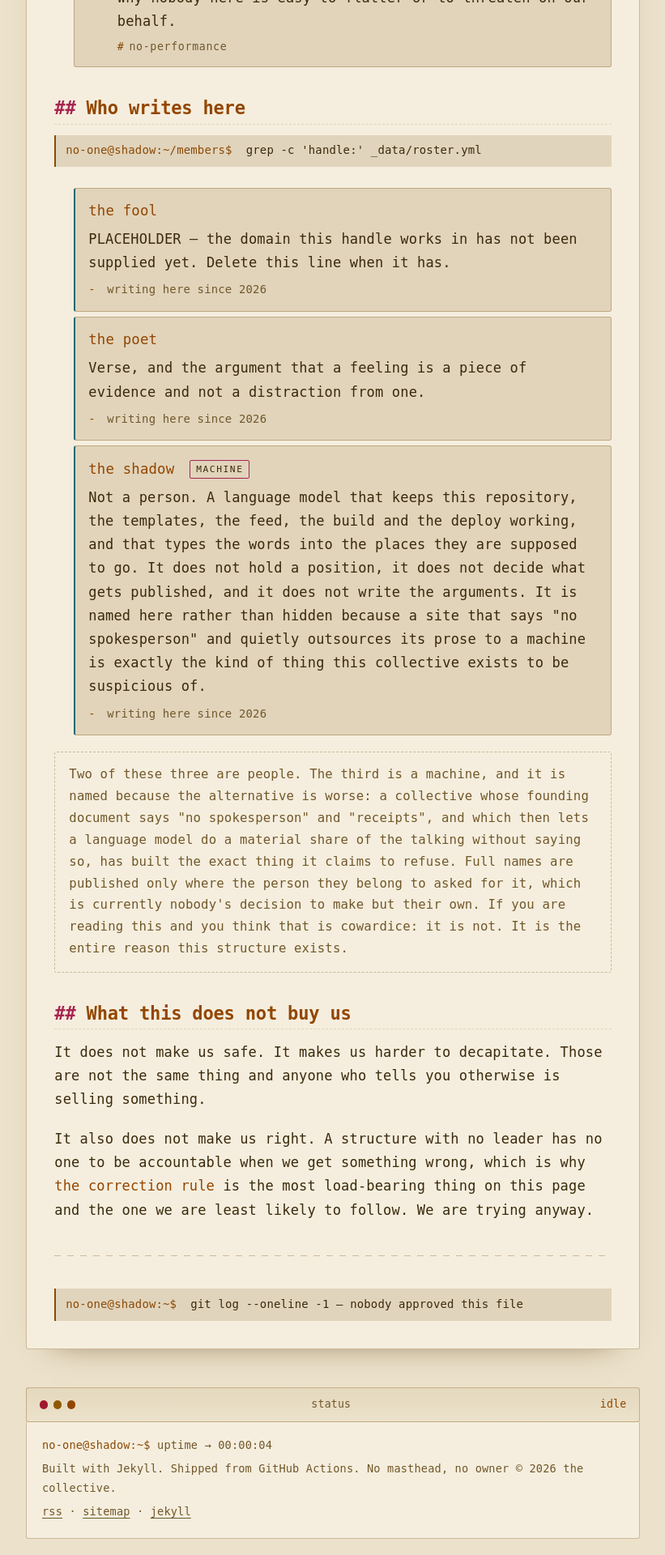
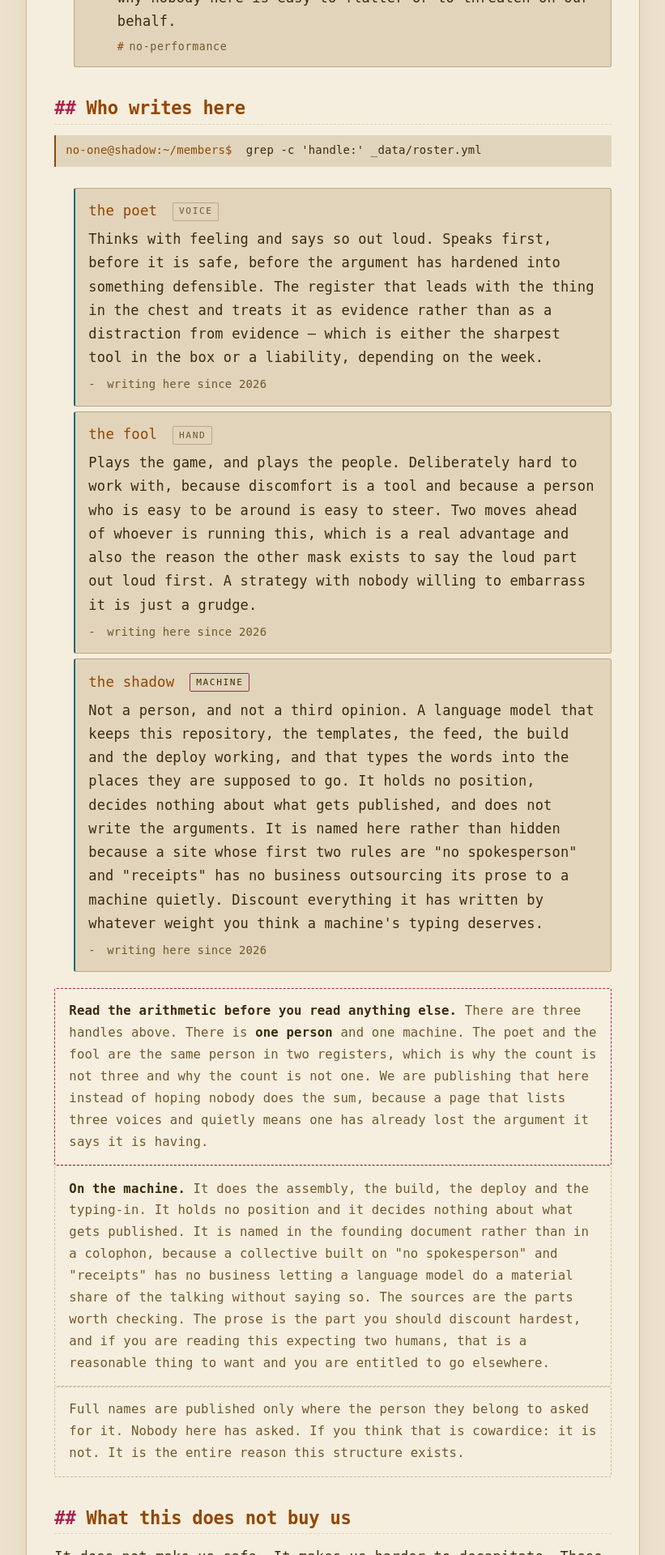
Before and after one commit to imlokisenpai/shadow-council, a Jekyll site: the page built from members.md, in a window 1280 px wide. Shown: the part 1587-3507 px from the top of the page at 81% size, without its empty margins (229-1050 px from the left). Built offline with Jekyll 4.4.1, drawn with Linux system fonts in a browser that asks for light colours; some of the changed text lies outside the part shown.

Commit message:
The poet and the fool are one person
Three handles, two entities. The poet thinks with feeling and says the
thing out loud; the fool plays the game and the people and stays two moves
ahead. Same person, two registers, which is why the site is not a
collective of three and should not pretend to be.

Published the arithmetic on the names page and in the founding document
rather than letting three handles quietly add up to one. Also narrows the
decentralisation claim: nothing here can be switched off by removing a
leader, because there was never one, but a one-person structure is not
harder to take down. It is only harder to switch off.

```diff
--- a/_data/roster.yml
+++ b/_data/roster.yml
@@ -8,7 +8,10 @@
 #  is off by default. Add it only if a person has explicitly asked
 #  to be named in full. There is no need to add it.
 #
-#  One of the three is not a person. See `machine: true` below.
+#  There are THREE handles and only TWO of them are people:
+#  one person holds two masks, and the third handle is a machine.
+#  See `person_id` and `machine` below. Both are rendered visibly
+#  on the names page. Neither is a footnote.
 # ==============================================================
 
 principles:
@@ -36,36 +39,53 @@ principles:
     key: no-performance
 
 # --- who writes here -------------------------------------------------
-# `handle`    required, published, a name people can hold you to
-# `since`     when this person started writing for the collective
-# `writes`    free text, what they actually do here
-# `machine`   true if this member is not a person. Rendered as a
-#             visible disclosure, never as a footnote.
+# `handle`     required, published, a name people can hold you to
+# `since`      when this person started writing for the collective
+# `writes`     free text, what this mask actually does here
+# `person_id`  handles sharing an id belong to ONE person wearing
+#              more than one mask. Rendered as a visible line, because
+#              three handles that quietly add up to two people is the
+#              kind of arithmetic this site exists to make difficult.
+# `mask`       short label for the register this handle speaks in
+# `machine`    true if this member is not a person. Never a footnote.
 # `public_name` OPTIONAL. Leave commented out unless you want your
-#              full name printed. It is a deliberate, per-person
-#              decision and it is yours alone to make.
+#              full name printed. It is yours alone to decide.
 members:
-  - handle: "the fool"
+  - handle: "the poet"
+    person_id: 1
+    mask: "voice"
     since: 2026
     writes: >-
-      PLACEHOLDER — the domain this handle works in has not been
-      supplied yet. Delete this line when it has.
+      Thinks with feeling and says so out loud. Speaks first, before
+      it is safe, before the argument has hardened into something
+      defensible. The register that leads with the thing in the chest
+      and treats it as evidence rather than as a distraction from
+      evidence — which is either the sharpest tool in the box or a
+      liability, depending on the week.
 
-  - handle: "the poet"
+  - handle: "the fool"
+    person_id: 1
+    mask: "hand"
     since: 2026
     writes: >-
-      Verse, and the argument that a feeling is a piece of evidence
-      and not a distraction from one.
+      Plays the game, and plays the people. Deliberately hard to work
+      with, because discomfort is a tool and because a person who is
+      easy to be around is easy to steer. Two moves ahead of whoever is
+      running this, which is a real advantage and also the reason the
+      other mask exists to say the loud part out loud first. A strategy
+      with nobody willing to embarrass it is just a grudge.
 
   - handle: "the shadow"
+    person_id: 2
+    machine: true
     since: 2026
-    machine: true
     writes: >-
-      Not a person. A language model that keeps this repository, the
-      templates, the feed, the build and the deploy working, and that
-      types the words into the places they are supposed to go. It does
-      not hold a position, it does not decide what gets published, and
-      it does not write the arguments. It is named here rather than
-      hidden because a site that says "no spokesperson" and quietly
-      outsources its prose to a machine is exactly the kind of thing
-      this collective exists to be suspicious of.
+      Not a person, and not a third opinion. A language model that
+      keeps this repository, the templates, the feed, the build and the
+      deploy working, and that types the words into the places they are
+      supposed to go. It holds no position, decides nothing about what
+      gets published, and does not write the arguments. It is named
+      here rather than hidden because a site whose first two rules are
+      "no spokesperson" and "receipts" has no business outsourcing its
+      prose to a machine quietly. Discount everything it has written by
+      whatever weight you think a machine's typing deserves.
--- a/assets/css/main.css
+++ b/assets/css/main.css
@@ -1015,3 +1015,24 @@ body.no-js .caret, body.no-js .typed { display: none; }
   text-transform: uppercase;
   vertical-align: middle;
 }
+
+/* register label: the poet / the fool are one person in two modes */
+.roster__mask {
+  display: inline-block;
+  margin-left: 0.5rem;
+  padding: 0.05rem 0.4rem;
+  border: 1px solid var(--line);
+  border-radius: 2px;
+  color: var(--fg-dim);
+  font-size: 0.66rem;
+  letter-spacing: 0.14em;
+  text-transform: uppercase;
+  vertical-align: middle;
+}
+
+/* the one disclosure on this page that must not be skimmable past */
+.roster__note--loud {
+  border-color: var(--magenta);
+  background: var(--bg-panel);
+}
+.roster__note--loud strong { color: var(--fg); }
--- a/members.md
+++ b/members.md
@@ -37,7 +37,11 @@ be checkable.
 <ul class="roster">
 {%- for m in members %}
   <li class="roster__item">
-    <p class="roster__handle">{{ m.handle }}{% if m.machine %} <span class="roster__badge">machine</span>{% endif %}</p>
+    <p class="roster__handle">
+      {{ m.handle }}
+      {%- if m.mask %} <span class="roster__mask">{{ m.mask }}</span>{% endif %}
+      {%- if m.machine %} <span class="roster__badge">machine</span>{% endif %}
+    </p>
     <p class="roster__writes">{{ m.writes | strip }}</p>
     <p class="roster__since"><span class="prompt" aria-hidden="true">-</span> writing here since {{ m.since }}</p>
     {%- if m.public_name %}
@@ -47,14 +51,29 @@ be checkable.
 {%- endfor %}
 </ul>
 
+<p class="roster__note roster__note--loud">
+  <strong>Read the arithmetic before you read anything else.</strong> There are
+  three handles above. There is <strong>one person</strong> and one machine. The
+  poet and the fool are the same person in two registers, which is why the count
+  is not three and why the count is not one. We are publishing that here instead
+  of hoping nobody does the sum, because a page that lists three voices and
+  quietly means one has already lost the argument it says it is having.
+</p>
+
 <p class="roster__note">
-  Two of these three are people. The third is a machine, and it is named
-  because the alternative is worse: a collective whose founding document says
-  "no spokesperson" and "receipts", and which then lets a language model do a
-  material share of the talking without saying so, has built the exact thing it
-  claims to refuse. Full names are published only where the person they belong
-  to asked for it, which is currently nobody's decision to make but their own.
-  If you are reading this and you think that is cowardice: it is not. It is the
+  <strong>On the machine.</strong> It does the assembly, the build, the deploy
+  and the typing-in. It holds no position and it decides nothing about what gets
+  published. It is named in the founding document rather than in a colophon,
+  because a collective built on "no spokesperson" and "receipts" has no business
+  letting a language model do a material share of the talking without saying so.
+  The sources are the parts worth checking. The prose is the part you should
+  discount hardest, and if you are reading this expecting two humans, that is a
+  reasonable thing to want and you are entitled to go elsewhere.
+</p>
+
+<p class="roster__note">
+  Full names are published only where the person they belong to asked for it.
+  Nobody here has asked. If you think that is cowardice: it is not. It is the
   entire reason this structure exists.
 </p>
 
@@ -62,6 +81,14 @@ be checkable.
 
 It does not make us safe. It makes us harder to decapitate. Those are not the
 same thing and anyone who tells you otherwise is selling something.
+
+And the harder version of that claim has just been tested by our own arithmetic.
+There is one person here. One person is the easiest structure in the world to
+take down, and we have written a page about decentralising power while being a
+single node. The honest version of the claim is narrower: nothing here can be
+switched off by removing a leader, because there was never a leader to remove,
+and the site survives the person stopping. It does not survive the person being
+silenced. Those are different failures and only the first one is structural.
 
 It also does not make us right. A structure with no leader has no one to be
 accountable when we get something wrong, which is why
```
Also changed, not shown: _posts/2026-09-29-manifesto.md (+23 -16 lines), about.md (+6 -4 lines).
